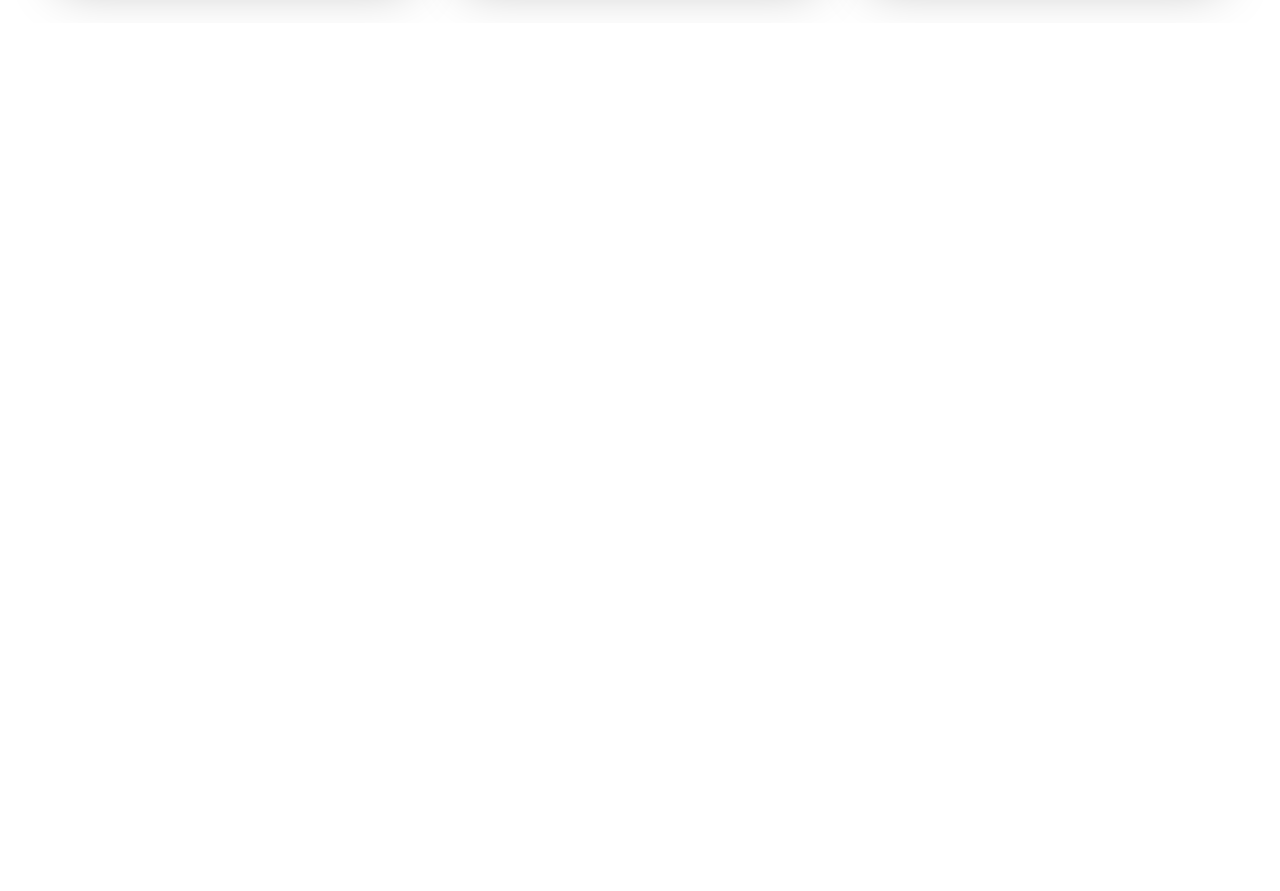
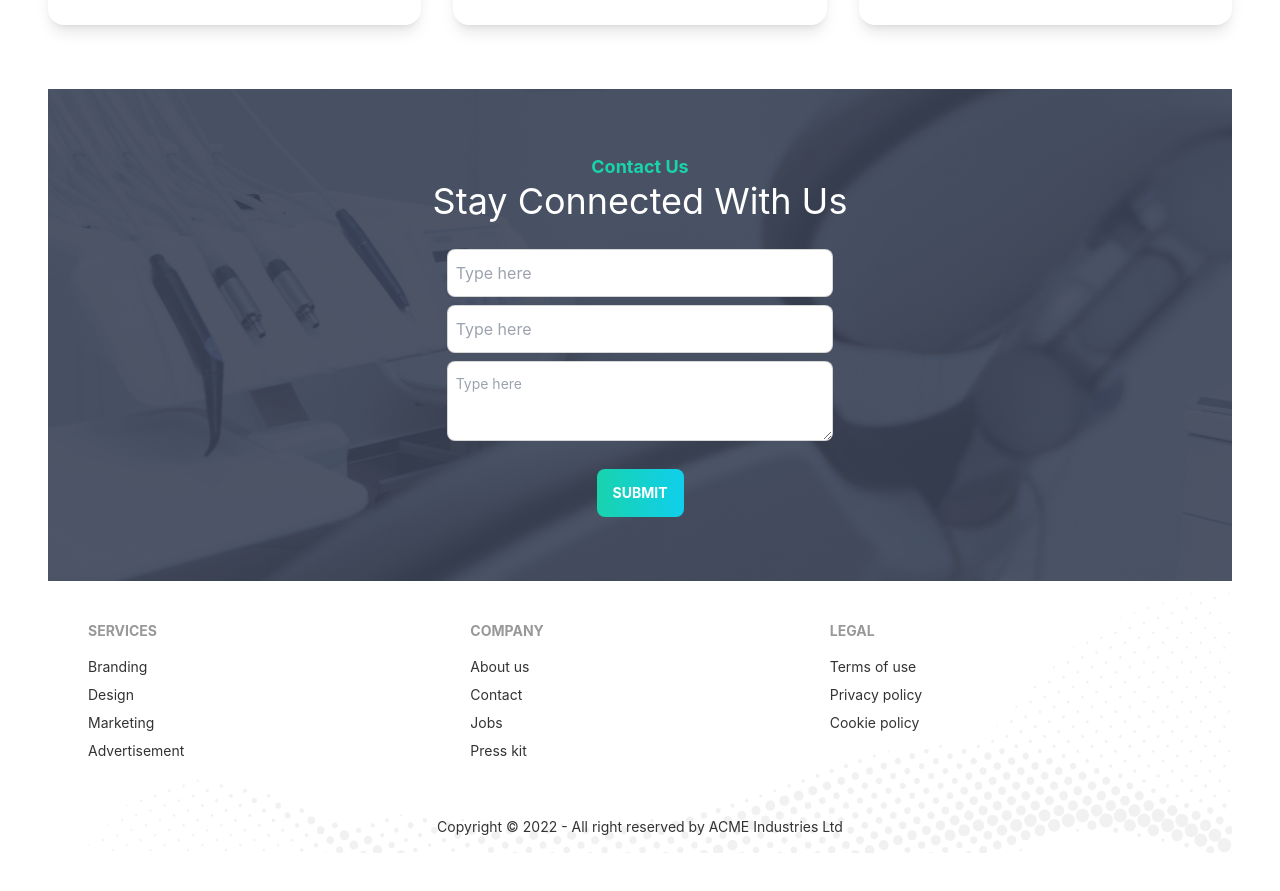
Before and after one commit to ssmdbayzid/doctor-portal, a React (Create React App) app: page / in a window 1280 px wide. Shown: the part 3377-4268 px from the top of the page. Before the commit the page ends 3400 px from the top, so only its background shows below. Built offline with nearby package versions, Linux system fonts and the light colour scheme.

Commit message:
home page ready

```diff
--- a/public/index.html
+++ b/public/index.html
@@ -24,7 +24,7 @@
       work correctly both with client-side routing and a non-root public URL.
       Learn how to configure a non-root public URL by running `npm run build`.
     -->
-    <title>React App</title>
+    <title>Doctor Portal</title>
   </head>
   <body>
     <noscript>You need to enable JavaScript to run this app.</noscript>
--- a/src/component/Home/Appointment.js
+++ b/src/component/Home/Appointment.js
@@ -7,8 +7,7 @@ const Appointment = () => {
     return (
         <section
             style={{
-                background: `url(${appointment})`,
-                height: ''
+                background: `url(${appointment})`
             }}
             className='flex mt-16  items-center justify-center'
         >
--- a/src/component/Home/Footer.js
+++ b/src/component/Home/Footer.js
@@ -0,0 +1,66 @@
+import React from 'react';
+import bg from '../../assets/images/appointment.png'
+import footerbg from '../../assets/images/footer.png'
+import Button from '../Button';
+
+const Footer = () => {
+    return (
+        <div>
+            <div
+                style={{
+                    background: `url(${bg})`,
+                    // backgroundColor: 'green'
+                    backgroundSize: '100%',
+                }}
+                className="mt-16 text-center py-16"
+            >
+                <h1 className='text-center text-lg text-secondary font-bold'>Contact Us</h1>
+                <h1 className='text-center text-white text-2xl lg:text-4xl mb-6'>Stay Connected With Us</h1>
+                <div className='mx-auto w-100 lg:w-1/3 flex flex-col'>
+                    <input type="text" placeholder="Type here" class="input p-2 m-1  input-bordered " />
+
+                    <input type="text" placeholder="Type here" class="input  p-2 m-1 input-bordered " />
+
+                    <textarea type="text" placeholder="Type here" class="input textarea h-20 p-2 m-1 input-bordered " />
+                </div>
+                <br />
+                <Button className="w-1/4 mx-auto">Submit</Button>
+            </div>
+            <footer style={{
+                background: `url(${footerbg})`,
+                backgroundSize: 'cover'
+            }}>
+                <div class="footer p-10 sm:text-center ">
+                    <div>
+                        <span class="footer-title">Services</span>
+                        <a class="link link-hover">Branding</a>
+                        <a class="link link-hover">Design</a>
+                        <a class="link link-hover">Marketing</a>
+                        <a class="link link-hover">Advertisement</a>
+                    </div>
+                    <div>
+                        <span class="footer-title">Company</span>
+                        <a class="link link-hover">About us</a>
+                        <a class="link link-hover">Contact</a>
+                        <a class="link link-hover">Jobs</a>
+                        <a class="link link-hover">Press kit</a>
+                    </div>
+                    <div>
+                        <span class="footer-title">Legal</span>
+                        <a class="link link-hover">Terms of use</a>
+                        <a class="link link-hover">Privacy policy</a>
+                        <a class="link link-hover">Cookie policy</a>
+                    </div>
+                </div>
+                <footer class="footer footer-center p-4 text-base-content">
+                        <div>
+                            <p>Copyright © 2022 - All right reserved by ACME Industries Ltd</p>
+                        </div>
+                    </footer>
+
+            </footer>
+        </div>
+    );
+};
+
+export default Footer;
--- a/src/component/Home/Home.js
+++ b/src/component/Home/Home.js
@@ -3,6 +3,7 @@ import Appointment from './Appointment';
 
 import Banner from './Banner';
 import Exceptional from './Exceptional';
+import Footer from './Footer';
 import './Home.css'
 import Info from './Info';
 import Review from './Review';
@@ -17,6 +18,7 @@ const Home = () => {
             <Exceptional></Exceptional>
             <Appointment></Appointment>
             <Review></Review>
+            <Footer></Footer>
         </div>
     );
 };
--- a/src/component/Home/Review.js
+++ b/src/component/Home/Review.js
@@ -12,35 +12,35 @@ const Review = () => {
             name: 'Winson Herry',
             country: 'Pakistan',
             comment: 'It is a long established fact that by the readable content of a lot layout. The point of using Lorem a more-or-less normal distribu to using Content here, content',
-            img : people1
+            img: people1
         },
         {
             _id: 2,
             name: 'Laila',
             country: 'Bangladesh',
             comment: 'It is a long established fact that by the readable content of a lot layout. The point of using Lorem a more-or-less normal distribu to using Content here, content',
-            img : people2
+            img: people2
         },
         {
             _id: 3,
             name: 'Molla Omar',
             country: 'Afganisthan',
             comment: 'It is a long established fact that by the readable content of a lot layout. The point of using Lorem a more-or-less normal distribu to using Content here, content',
-            img : people3
+            img: people3
         },
     ]
     return (
         <div>
-            <div className='flex justify-between'>
+            <div className='flex justify-between mt-16'>
                 <div>
                     <p className='text-primary font-bold'>Testimonial</p>
                     <h1 className='text-2xl'>What Our Patients Says</h1>
                 </div>
-                <img className='lg:w-48  w-24' src={quote} alt="quote"/>
+                <img className='lg:w-48  w-24' src={quote} alt="quote" />
             </div>
             <div className="grid grid-cols-1 md:grid-cols-2 lg:grid-cols-3 gap-8">
                 {
-                users.map(user=>
+                    users.map(user =>
                         <SigleReview
                             key={user._id}
                             user={user}
--- a/src/component/Home/SigleReview.js
+++ b/src/component/Home/SigleReview.js
@@ -3,12 +3,14 @@ import React from 'react';
 const SigleReview = ({ user }) => {
     const { name, country, comment, img } = user
     return (
-        <div class="card mt-12 shadow-2xl">
+        <div class="card mt-12 shadow-lg">
             <div class="card-body">
                 <p>{comment}</p>
                 <div class="card-actions flex items-center align-center justify-center">
-                    <div>
-                        <img src={img} alt="user" />
+                    <div class="avatar mt-2 pr-2">
+                        <div class="w-24 w-3/4  rounded-full ring ring-primary ring-offset-base-100 ring-offset-2">
+                            <img src={img} />
+                        </div>
                     </div>
                     <div>
                         <h2 class="card-title">{name}</h2>
--- a/src/component/Home/SingleInfo.js
+++ b/src/component/Home/SingleInfo.js
@@ -4,7 +4,7 @@ const SingleInfo = ({tittle, details, img, bg}) => {
 
     return (
 
-            <div class={` p-5 card text-white lg:card-side shadow-xl ${bg}`}>
+            <div class={` p-5 card text-white w-full lg:card-side shadow-xl ${bg}`}>
                 <figure><img src={img} alt="Album" /></figure>
                 <div class="card-body">
                     <h2 class="card-title">{tittle}</h2>
```
Lines whose indentation alone changed are shown as unchanged.
